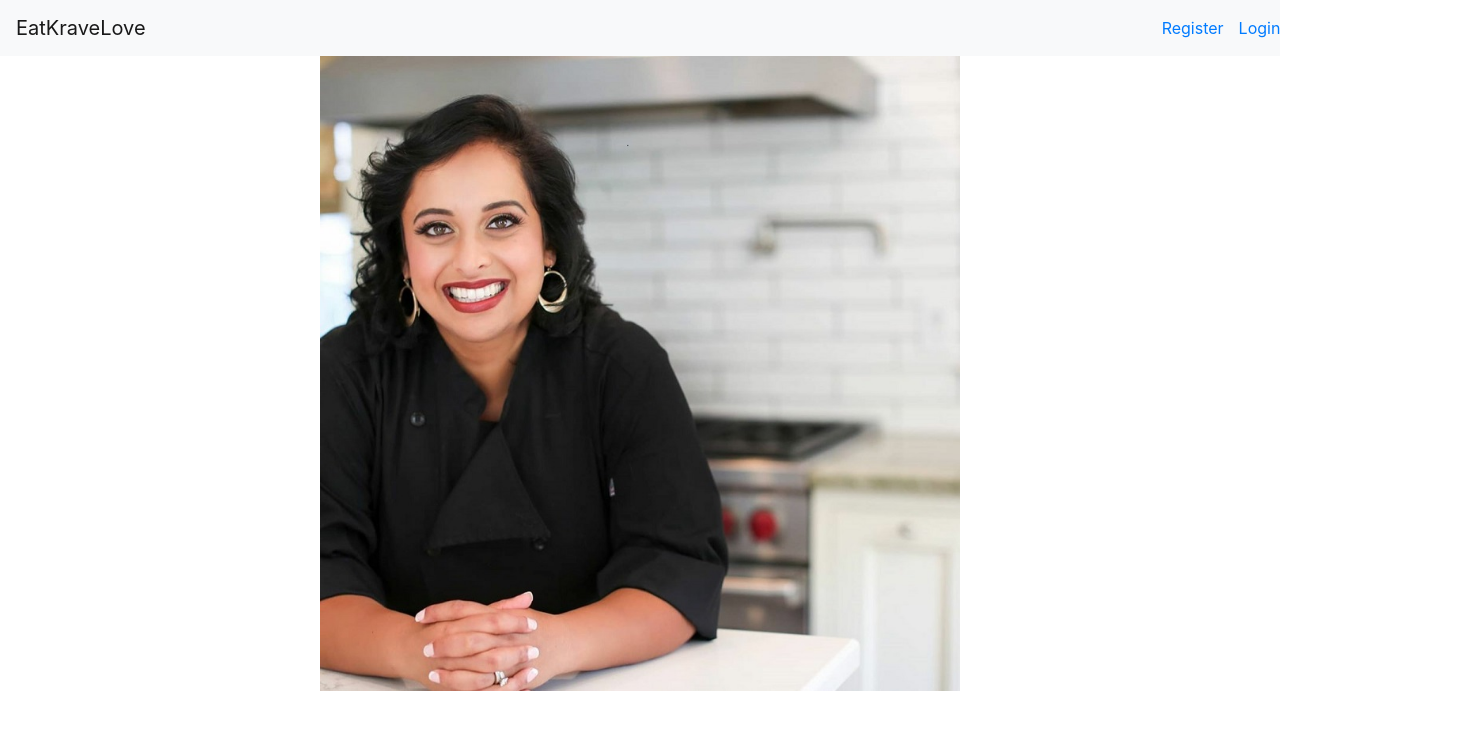
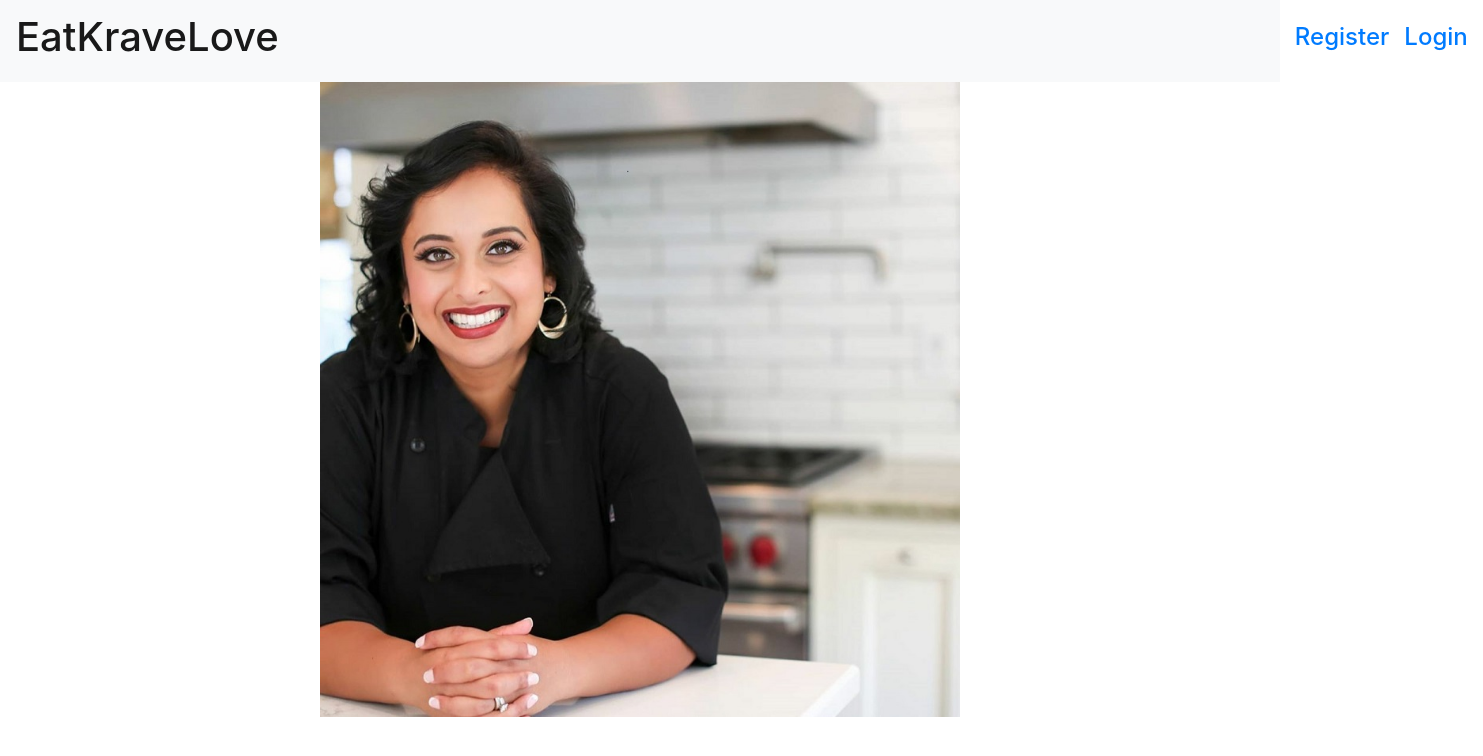
Before and after one commit to michaelpaulcuccia/eatkravelove, a React (Create React App) app in the folder client/: page / in a window 1280 px wide. Shown: the top 756 px of the page, 1483 px wide, since content can reach past the window. Built offline with nearby package versions, Linux system fonts and the light colour scheme.

Commit message:
final evening push

```diff
--- a/client/public/index.html
+++ b/client/public/index.html
@@ -10,34 +10,11 @@
       content="Web site created using create-react-app"
     />
     <link rel="apple-touch-icon" href="%PUBLIC_URL%/logo192.png" />
-    <!--
-      manifest.json provides metadata used when your web app is installed on a
-      user's mobile device or desktop. See https://developers.google.com/web/fundamentals/web-app-manifest/
-    -->
     <link rel="manifest" href="%PUBLIC_URL%/manifest.json" />
-    <!--
-      Notice the use of %PUBLIC_URL% in the tags above.
-      It will be replaced with the URL of the `public` folder during the build.
-      Only files inside the `public` folder can be referenced from the HTML.
-
-      Unlike "/favicon.ico" or "favicon.ico", "%PUBLIC_URL%/favicon.ico" will
-      work correctly both with client-side routing and a non-root public URL.
-      Learn how to configure a non-root public URL by running `npm run build`.
-    -->
-    <title>React App</title>
+    <title>eatkravelove</title>
   </head>
   <body>
     <noscript>You need to enable JavaScript to run this app.</noscript>
     <div id="root"></div>
-    <!--
-      This HTML file is a template.
-      If you open it directly in the browser, you will see an empty page.
-
-      You can add webfonts, meta tags, or analytics to this file.
-      The build step will place the bundled scripts into the <body> tag.
-
-      To begin the development, run `npm start` or `yarn start`.
-      To create a production bundle, use `npm run build` or `yarn build`.
-    -->
   </body>
 </html>
--- a/client/src/components/layout/Navie.js
+++ b/client/src/components/layout/Navie.js
@@ -7,14 +7,14 @@ export const Navie = props => {
     return (
 
         <Navbar bg="light" expand="lg">
-            <Navbar.Brand href="/">EatKraveLove</Navbar.Brand>
+            <Navbar.Brand href="/"><h1>EatKraveLove</h1></Navbar.Brand>
             <Navbar.Toggle aria-controls="basic-navbar-nav" />
             <Navbar.Collapse id="basic-navbar-nav">
                 <Nav style={{ marginLeft: '1000px' }}>
-                    <Link style={{ marginRight: '15px' }} to='/register'>Register</Link>
-                    <Link style={{ marginRight: '15px' }} to='/login'>Login</Link>
+                    <Link style={{ marginRight: '15px' }} to='/register'><h4>Register</h4></Link>
+                    <Link style={{ marginRight: '15px' }} to='/login'><h4>Login</h4></Link>
                     {props.showLogOut &&
-                        <Link to='/logout'>Logout</Link>
+                        <Link to='/logout'><h4>Logout</h4></Link>
                     }
                 </Nav>
             </Navbar.Collapse>
```
